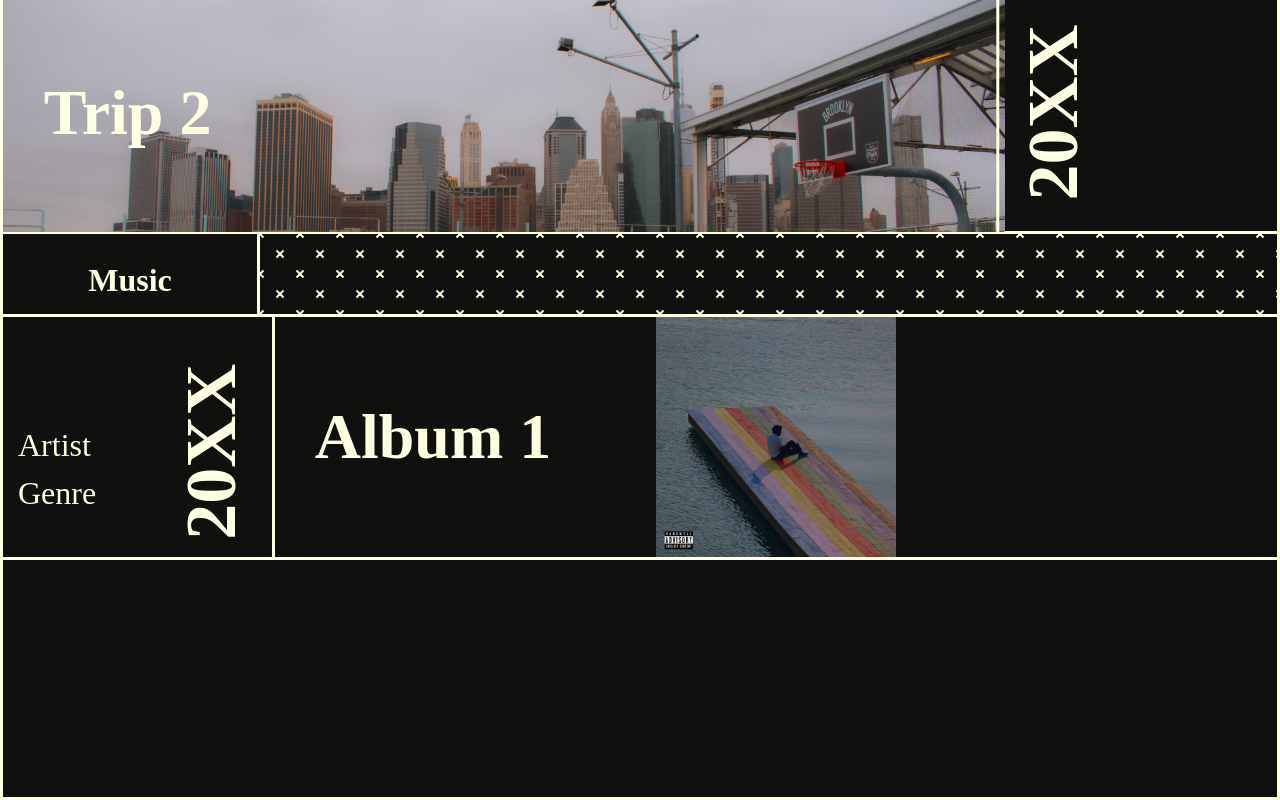
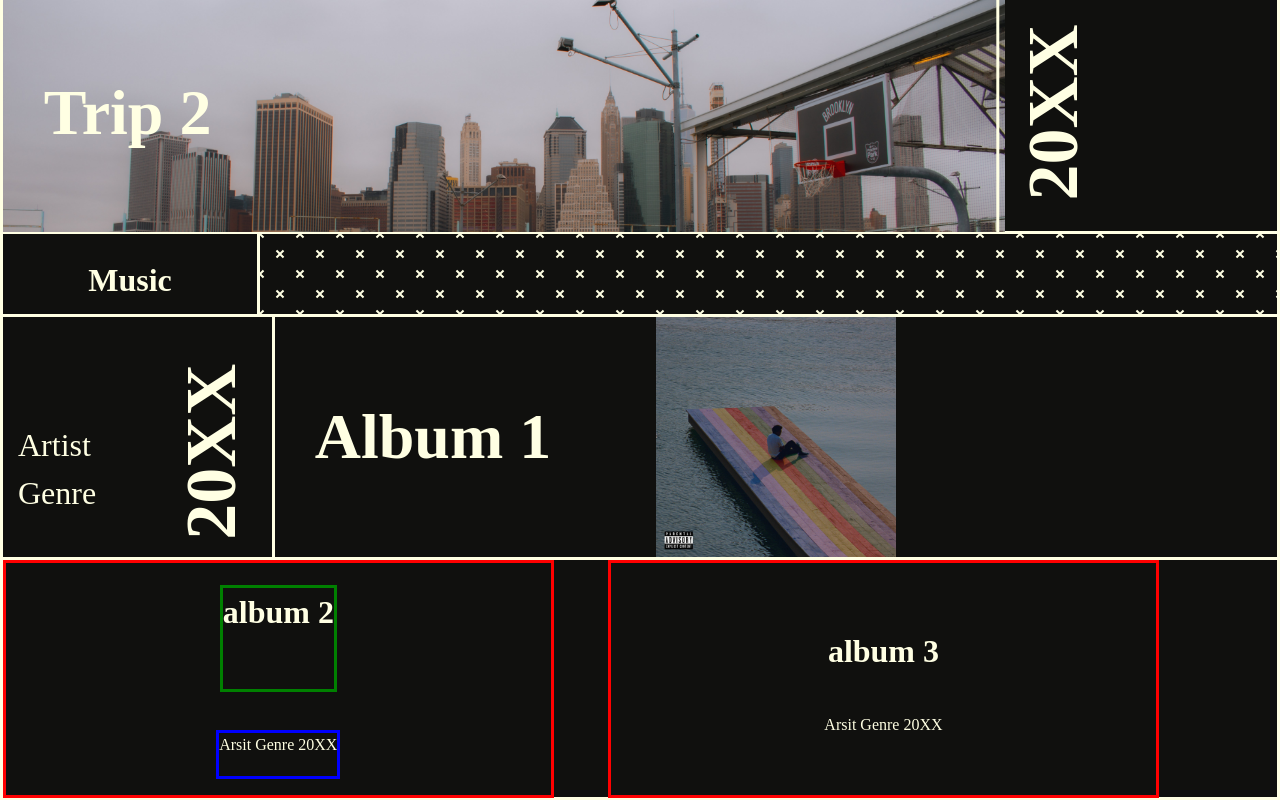
Before and after one commit to mtpham017/wNathan, a React (Vite) app: page / in a window 1280 px wide. Shown: the part 1297-2097 px from the top of the page. Built offline with nearby package versions, Linux system fonts and the light colour scheme; a web font is replaced by a local one.

Commit message:
next album section in progress

```diff
--- a/src/App.jsx
+++ b/src/App.jsx
@@ -7,34 +7,6 @@ import StandBlock from './components/StandBlock.jsx';
 import AlbumGrid from './components/AlbumGrid.jsx';
 
 import './App.css';
-
-// const albums = [
-//   {
-//     year: '20XX',
-//     title: 'Album 1',
-//     artistGenre: 'Artist Genre',
-//     yearClass: 'year-album1',
-//     titleClass: 'title-album1',
-//     artistGenreClass: 'artist-genre-album1'
-//   },
-//   {
-//     year: '20XX',
-//     title: 'Album 2',
-//     artistGenre: 'Artist, Genre',
-//     yearClass: 'year-album2',
-//     titleClass: 'title-album2',
-//     artistGenreClass: 'artist-genre-album2'
-//   },
-//   {
-//     year: '20XX',
-//     title: 'Album 3',
-//     artistGenre: 'Artist, Genre',
-//     yearClass: 'year-album3',
-//     titleClass: 'title-album3',
-//     artistGenreClass: 'artist-genre-album3'
-//   }
-// ];
-
 
 
 function App() {
@@ -46,8 +18,6 @@ function App() {
 
 
   ];
-
-
 
   return (
     <div className="App">
@@ -105,7 +75,7 @@ function App() {
             label={<h1 className='album1'>Album 1</h1>}
           />
 
-        {/* <AlbumGrid albums={albums} /> */}
+        <AlbumGrid></AlbumGrid>
 
 
       </div>
--- a/src/components/AlbumGrid.css
+++ b/src/components/AlbumGrid.css
@@ -1,102 +1,39 @@
-.album-grid {
+.grid-container{
   display: grid;
-    grid-template-columns: repeat(3, 1fr);
-    grid-template-rows: auto auto;
-    gap: 1px;
-    height: 56.3vh;
-    padding: 1px;
-    border: 1px solid #ffffe3;
-    background-color: #ffffe3;
+  grid-auto-flow: row;
+  grid-template-columns: 47.5% 47.5% auto;
+  grid-template-rows: 80%;
+  /* border: 3px solid red; */
+  height:29vh;
+  width: auto;
 }
 
-  .grid-item {
+.album-box1{
   display: flex;
-    background-color: #10100e;
-    color: #ffffe3;
-    padding: 16px;
-    position: relative;
+  flex-direction: column;
+  align-items: center;
+  justify-content: flex-start;
+  border: 3px solid red;
+  height: 29vh;
+  width: 90%;
 }
 
-  .item-large {
-    grid-column: 1 / -1;
-    display: flex;
-    flex-direction: row;
+.album-name1{
+  border: 3px solid green;
+  height: 70%;
 }
 
-  .year-box {
-    font-size: 24px;
-    margin-right: 16px;
-    border: 3px solid #04ff2e;
-    height: 24vh;
+.album-details1{
+  border: 3px solid blue;
+  height: 30%;
 }
 
-  .album-content {
+.album-box2{
   display: flex;
   flex-direction: column;
-    flex-grow: 1;
+  align-items: center;
+  justify-content: center;
+  border: 3px solid red;
+  height: 29vh;
+  width: 90%;
 }
-
-  .album-title {
-    font-size: 10vh;
-    border: 3px solid red;
-  }
-
-  .album-details {
-    margin-top: auto;
-    border: 3px solid blue;
-  }
-
-  .pattern {
-    background-color: #10100e;
-    background-image: url('/src/assets/pattern2.svg');
-
-  }
-
-  /* Specific styles for each album */
-  .year-album1{
-    display: flex;
-
-
-
-
-  }
-
-
-  .year-album2, .year-album3 {
-    display: flex;
-    align-items: flex-end;
-
-    /* margin: auto; */
-
-    /* Add specific styles if needed */
-
-  }
-
-  .title-album1, .title-album2, .title-album3 {
-    margin: auto;
-    /* Add specific styles if needed */
-  }
-
-  .artist-genre-album1{
-    font-family: 'Satoshi';
-    font-size:3vh;
-  }
-   .artist-genre-album2, .artist-genre-album3 {
-    display: flex;
-    justify-content: flex-end;
-    font-family: 'Satoshi';
-    font-size:3vh;
-
-    /* Add specific styles if needed */
-  }
-
-  /* Responsive adjustments */
-  @media (max-width: 768px) {
-    .album-grid {
-      grid-template-columns: 1fr;
-    }
-
-    .item-large, .grid-item, .pattern {
-      grid-column: 1 / -1;
-    }
-  }
--- a/src/components/AlbumGrid.jsx
+++ b/src/components/AlbumGrid.jsx
@@ -1,40 +1,33 @@
 import React from 'react';
 import './AlbumGrid.css';
 
-const AlbumGrid = ({ albums }) => {
+function AlbumGrid() {
   return (
-    <div className="album-grid">
-      <div className="grid-item item-large">
-        <div className={`year-box ${albums[0].yearClass}`}>
-          {albums[0].year}
-        </div>
-        <div className="album-content">
-          <div className={`album-title ${albums[0].titleClass}`}>
-            {albums[0].title}
-          </div>
-          <div className={`album-details ${albums[0].artistGenreClass}`}>
-            {albums[0].artistGenre}
-          </div>
-        </div>
+    <div className="grid-container">
+      <div className='album-box1'>
+        <h1 className='album-name1'>
+          album 2
+        </h1>
+        <p className='album-details1'>
+          Arsit Genre 20XX
+        </p>
       </div>
-      {albums.slice(1).map((album, index) => (
-        <div key={index} className="grid-item">
-          <div className={`year-box ${album.yearClass}`}>
-            {album.year}
-          </div>
-          <div className="album-content">
-            <div className={`album-title ${album.titleClass}`}>
-              {album.title}
-            </div>
-            <div className={`album-details ${album.artistGenreClass}`}>
-              {album.artistGenre}
-            </div>
-          </div>
-        </div>
-      ))}
-      <div className="pattern"></div>
+
+      <div className='album-box2'>
+        <h1 className='album-name2'>
+          album 3
+        </h1>
+        <p className='album-detail2'>
+          Arsit Genre 20XX
+        </p>
+      </div>
+
+      <div className='album-pattern'>
+
+      </div>
+
     </div>
   );
-};
+}
 
 export default AlbumGrid;
--- a/src/components/Header.jsx
+++ b/src/components/Header.jsx
@@ -1,7 +1,7 @@
 import React from 'react';
 import './Header.css';
 
-const Header = ({ className, title, pattern }) => {
+const Header = ({title, pattern }) => {
     return (
         <div className="header">
             <div className="title-box">
```
Lines whose indentation alone changed are shown as unchanged.
